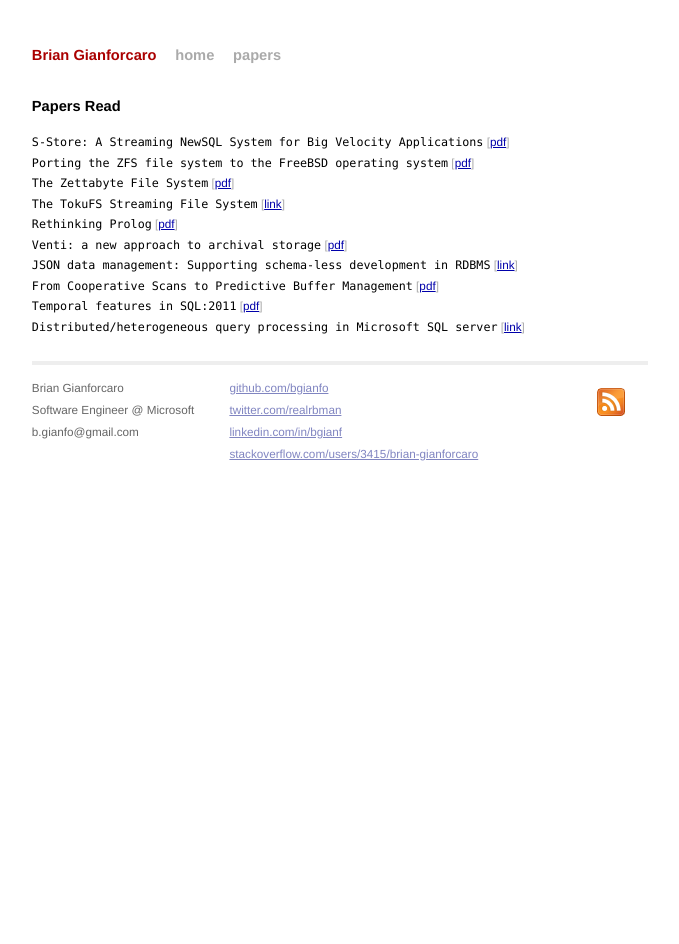
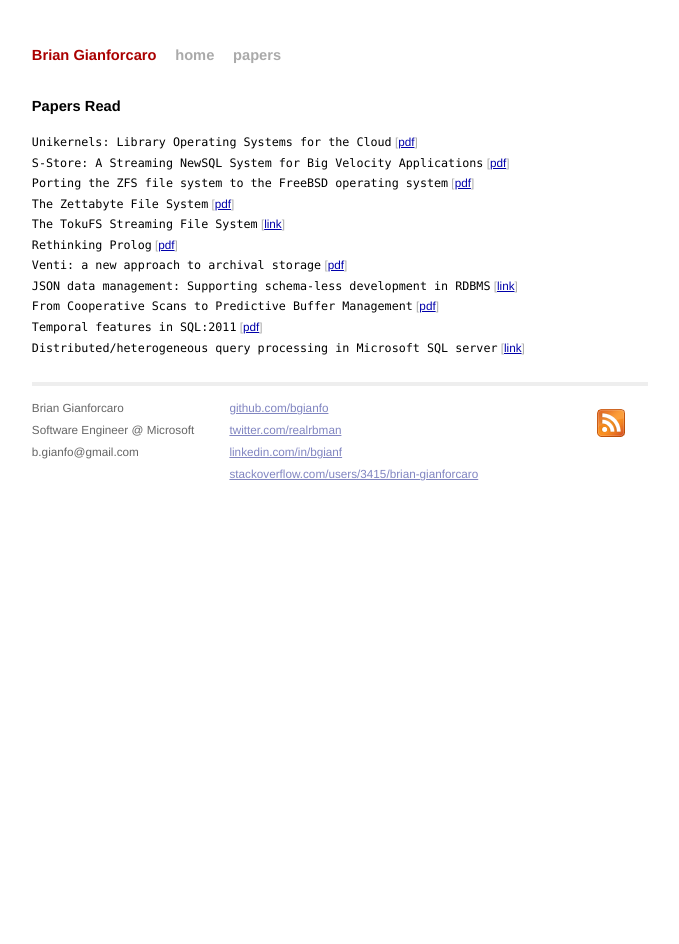
Before and after one commit to bgianfo/bgianfo.github.io, a Jekyll site: the page built from papers/index.html, in a window 1280 px wide. Shown: the whole page, without its empty margins (300-979 px from the left). Built offline with Jekyll 4.4.1, drawn with Linux system fonts in a browser that asks for light colours; Markdown is read by kramdown in place of the engine named in the settings.

Commit message:
Add Mirage Unikernels paper

```diff
--- a/papers/index.html
+++ b/papers/index.html
@@ -6,6 +6,7 @@ title: Papers
 <div id="papers">
   <h1>Papers Read</h1>
   <ul class="papers-list">
+      <li><span>Unikernels: Library Operating Systems for the Cloud</span> [<a href="http://anil.recoil.org/papers/2013-asplos-mirage.pdf">pdf</a>]</li>
       <li><span>S-Store: A Streaming NewSQL System for Big Velocity Applications</span> [<a href="http://www.vldb.org/pvldb/vol7/p1633-cetintemel.pdf">pdf</a>]</li>
       <li><span>Porting the ZFS file system to the FreeBSD operating system</span> [<a href="http://2007.asiabsdcon.org/papers/P16-paper.pdf">pdf</a>]</li>
       <li><span>The Zettabyte File System</span> [<a href="http://users.soe.ucsc.edu/~scott/courses/Fall04/221/zfs_overview.pdf">pdf</a>]</li>
```
